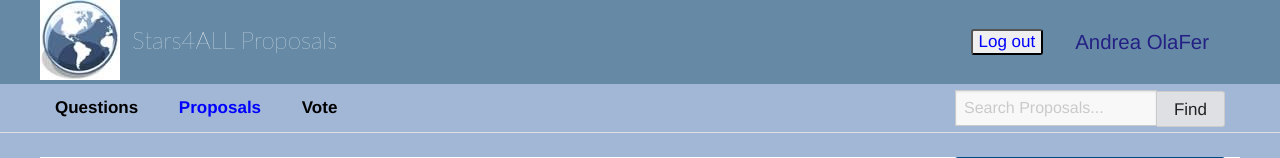
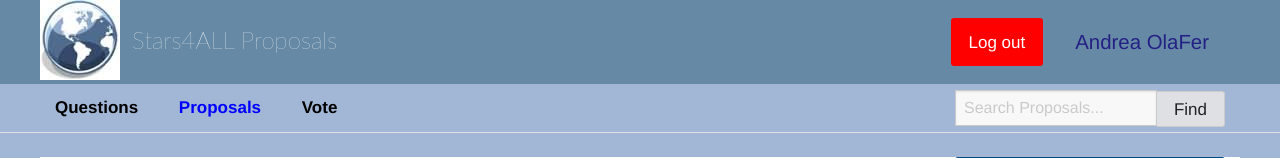
Before and after one commit to gonzalokito/Plantilla-Web, a PHP site: page /PropTopVot.php in a window 1280 px wide. Shown: the top 158 px of the page. Run offline with PHP 8.4, Linux system fonts and the light colour scheme; a user stored in the database is signed in; data comes from the database, SQL or seed files in the repository; some web fonts are replaced.

Commit message:
Cambio de Estilo

```diff
--- a/Debates.php
+++ b/Debates.php
@@ -73,19 +73,19 @@ $empezar_desde = ($pagina-1) * $cantidad_resultados_por_pagina;
   <li>
     <form <?php if ($_SESSION['login']==1){ echo 'style="display:none;"'; } ?> method="post" action="./Main.php" >
 
-	<input style="color:blue;" type="submit" name="commit1" value="Log in">
+	<input class="button" style="color:white;" type="submit" name="commit1" value="Log in">
 
 	</form>
     <form <?php if ($_SESSION['login']==0){ echo 'style="display:none;"'; } ?> method="post" action="./Main.php" >
 
-	<input style="color:blue;" type="submit" name="commit" value="Log out">
+	<input class="button" style="color:white;background-color:red" type="submit" name="commit" value="Log out">
 
 	</form>
 
 
   </li>
   <li>
-    <a <?php if ($_SESSION['login']==1){ echo 'style="display:none;"'; } ?> class="button" href="./Registrarse.php">Sign in</a>
+    <a <?php if ($_SESSION['login']==1){ echo 'style="display:none;"'; } ?> class="button" href="./Registrarse.php">Register</a>
 	<a <?php if ($_SESSION['login']==0){ echo 'style="display:none;"'; } ?> href="./Perfil.php" style="font-size:larger;color:#242084;"><?php echo $_SESSION['usuario']; ?></a>
   </li>
 
--- a/DebatesTopNew.php
+++ b/DebatesTopNew.php
@@ -73,19 +73,19 @@ $empezar_desde = ($pagina-1) * $cantidad_resultados_por_pagina;
   <li>
     <form <?php if ($_SESSION['login']==1){ echo 'style="display:none;"'; } ?> method="post" action="./Main.php" >
 
-	<input style="color:blue;" type="submit" name="commit1" value="Log in">
+	<input class="button" style="color:white;" type="submit" name="commit1" value="Log in">
 
 	</form>
     <form <?php if ($_SESSION['login']==0){ echo 'style="display:none;"'; } ?> method="post" action="./Main.php" >
 
-	<input style="color:blue;" type="submit" name="commit" value="Log out">
+	<input class="button" style="color:white;background-color:red" type="submit" name="commit" value="Log out">
 
 	</form>
 
 
   </li>
   <li>
-    <a <?php if ($_SESSION['login']==1){ echo 'style="display:none;"'; } ?> class="button" href="./Registrarse.php">Sign in</a>
+    <a <?php if ($_SESSION['login']==1){ echo 'style="display:none;"'; } ?> class="button" href="./Registrarse.php">Register</a>
 	<a <?php if ($_SESSION['login']==0){ echo 'style="display:none;"'; } ?> href="./Perfil.php" style="font-size:larger;color:#242084;"><?php echo $_SESSION['usuario']; ?></a>
   </li>
 
--- a/DebatesTopOld.php
+++ b/DebatesTopOld.php
@@ -73,19 +73,19 @@ $empezar_desde = ($pagina-1) * $cantidad_resultados_por_pagina;
   <li>
     <form <?php if ($_SESSION['login']==1){ echo 'style="display:none;"'; } ?> method="post" action="./Main.php" >
 
-	<input style="color:blue;" type="submit" name="commit1" value="Log in">
+	<input class="button" style="color:white;" type="submit" name="commit1" value="Log in">
 
 	</form>
     <form <?php if ($_SESSION['login']==0){ echo 'style="display:none;"'; } ?> method="post" action="./Main.php" >
 
-	<input style="color:blue;" type="submit" name="commit" value="Log out">
+	<input class="button" style="color:white;background-color:red" type="submit" name="commit" value="Log out">
 
 	</form>
 
 
   </li>
   <li>
-    <a <?php if ($_SESSION['login']==1){ echo 'style="display:none;"'; } ?> class="button" href="./Registrarse.php">Sign in</a>
+    <a <?php if ($_SESSION['login']==1){ echo 'style="display:none;"'; } ?> class="button" href="./Registrarse.php">Register</a>
 	<a <?php if ($_SESSION['login']==0){ echo 'style="display:none;"'; } ?> href="./Perfil.php" style="font-size:larger;color:#242084;"><?php echo $_SESSION['usuario']; ?></a>
   </li>
 
--- a/DelPerfil.php
+++ b/DelPerfil.php
@@ -41,19 +41,19 @@ if($_SESSION['login']==0){header('Location: ./Entrar.php');}
   <li>
     <form <?php if ($_SESSION['login']==1){ echo 'style="display:none;"'; } ?> method="post" action="./Main.php" >
 
-	<input style="color:blue;" type="submit" name="commit1" value="Log in">
+	<input class="button" style="color:white;" type="submit" name="commit1" value="Log in">
 
 	</form>
     <form <?php if ($_SESSION['login']==0){ echo 'style="display:none;"'; } ?> method="post" action="./Main.php" >
 
-	<input style="color:blue;" type="submit" name="commit" value="Log out">
+	<input class="button" style="color:white;background-color:red" type="submit" name="commit" value="Log out">
 
 	</form>
 
 
   </li>
   <li>
-    <a <?php if ($_SESSION['login']==1){ echo 'style="display:none;"'; } ?> class="button" href="./Registrarse.php">Sign in</a>
+    <a <?php if ($_SESSION['login']==1){ echo 'style="display:none;"'; } ?> class="button" href="./Registrarse.php">Register</a>
 	<a <?php if ($_SESSION['login']==0){ echo 'style="display:none;"'; } ?> href="./Perfil.php" style="font-size:larger;color:#242084;"><?php echo $_SESSION['usuario']; ?></a>
   </li>
 
--- a/Entrar.php
+++ b/Entrar.php
@@ -48,7 +48,7 @@ Return to main page
 
 
 <p <?php if ($_SESSION['login']==1 or $_SESSION['logout']==1 or $_SESSION['delprofile']==1){ echo 'style="display:none;"'; } ?> >
-  Don´t have an account? <a href="./Registrarse.php">Sign In</a>
+  Don´t have an account? <a href="./Registrarse.php">Register</a>
 </p>
 
 <form <?php if ($_SESSION['login']==1 or $_SESSION['logout']==1 or $_SESSION['delprofile']==1){ echo 'style="display:none;"'; } ?> class="new_user" id="new_user" action="./Entrar.php" accept-charset="UTF-8" method="post"><input name="utf8" type="hidden" value="✓"><input type="hidden" name="authenticity_token" value="no60/1jELEEPhm8n2Lzf4kKk+Xcts6mMvAfR7iXjuBMrw1h+lefaYZkvRxryz99INcON//fVb0V/KX2HXRtLYQ==">
--- a/Main.php
+++ b/Main.php
@@ -64,12 +64,12 @@ include("php/logout.php");
 
     <form <?php if ($_SESSION['login']==1){ echo 'style="display:none;"'; } ?> method="post" action="./Entrar.php" >
 
-	<input style="color:blue;" type="submit" name="commit1" value="Log in">
+	<input class="button" style="color:white;" type="submit" name="commit1" value="Log in">
 
 	</form>
     <form <?php if ($_SESSION['login']==0){ echo 'style="display:none;"'; } ?> method="post" action="./Main.php" >
 
-	<input style="color:blue;" type="submit" name="commit" value="Log out">
+	<input class="button" style="color:white;background-color:red" type="submit" name="commit" value="Log out">
 
 	</form>
 
@@ -77,7 +77,7 @@ include("php/logout.php");
   </li>
   <li>
 
-	<a <?php if ($_SESSION['login']==1){ echo 'style="display:none;"'; } ?> class="button" href="./Registrarse.php">Sign in</a>
+	<a <?php if ($_SESSION['login']==1){ echo 'style="display:none;"'; } ?> class="button" href="./Registrarse.php">Register</a>
 	<a <?php if ($_SESSION['login']==0){ echo 'style="display:none;"'; } ?> href="./Perfil.php" style="font-size:larger;color:#242084;"><?php echo $_SESSION['usuario']; ?></a>
   </li>
 
--- a/Perfil.php
+++ b/Perfil.php
@@ -42,12 +42,12 @@ if($_SESSION['login']==0){header('Location: ./Main.php');}
   <li>
     <form <?php if ($_SESSION['login']==1){ echo 'style="display:none;"'; } ?> method="post" action="./Main.php" >
 
-	<input style="color:blue;" type="submit" name="commit1" value="Log in">
+	<input class="button" style="color:white;" type="submit" name="commit1" value="Log in">
 
 	</form>
     <form <?php if ($_SESSION['login']==0){ echo 'style="display:none;"'; } ?> method="post" action="./Main.php" >
 
-	<input style="color:blue;" type="submit" name="commit" value="Log out">
+	<input class="button" style="color:white;background-color:red" type="submit" name="commit" value="Log out">
 
 	</form>
 
@@ -55,7 +55,7 @@ if($_SESSION['login']==0){header('Location: ./Main.php');}
   </li>
 
   <li>
-    <a <?php if ($_SESSION['login']==1){ echo 'style="display:none;"'; } ?> class="button" href="./Registrarse.php">Sign in</a>
+    <a <?php if ($_SESSION['login']==1){ echo 'style="display:none;"'; } ?> class="button" href="./Registrarse.php">Register</a>
 	<a <?php if ($_SESSION['login']==0){ echo 'style="display:none;"'; } ?> href="./Perfil.php" style="font-size:larger;color:#242084;"><?php echo $_SESSION['usuario']; ?></a>
   </li>
 
--- a/PropPerfil.php
+++ b/PropPerfil.php
@@ -72,19 +72,19 @@ $empezar_desde = ($pagina-1) * $cantidad_resultados_por_pagina;
   <li>
     <form <?php if ($_SESSION['login']==1){ echo 'style="display:none;"'; } ?> method="post" action="./Main.php" >
 
-	<input style="color:blue;" type="submit" name="commit1" value="Log in">
+	<input class="button" style="color:white;" type="submit" name="commit1" value="Log in">
 
 	</form>
     <form <?php if ($_SESSION['login']==0){ echo 'style="display:none;"'; } ?> method="post" action="./Main.php" >
 
-	<input style="color:blue;" type="submit" name="commit" value="Log out">
+	<input class="button" style="color:white;background-color:red" type="submit" name="commit" value="Log out">
 
 	</form>
 
 
   </li>
   <li>
-    <a <?php if ($_SESSION['login']==1){ echo 'style="display:none;"'; } ?> class="button" href="./Registrarse.php">Sign in</a>
+    <a <?php if ($_SESSION['login']==1){ echo 'style="display:none;"'; } ?> class="button" href="./Registrarse.php">Register</a>
 	<a <?php if ($_SESSION['login']==0){ echo 'style="display:none;"'; } ?> href="./Perfil.php" style="font-size:larger;color:#242084;"><?php echo $_SESSION['usuario']; ?></a>
   </li>
 
--- a/PropTopVot.php
+++ b/PropTopVot.php
@@ -15,14 +15,14 @@ if (isset($_GET["pagina"])) {
 			 //Si la petición desde la paginación es la página uno
 			 //en lugar de ir a 'index.php?pagina=1' se iría directamente a 'index.php'
 			 if ($_GET["pagina"] == 1) {
-				 header("Location: PropuestasCiudadanas.php");
+				 header("Location: PropTopVot.php");
 				 die();
 			 } else { //Si la petición desde la paginación no es para ir a la pagina 1, va a la que sea
 				 $pagina = $_GET["pagina"];
 			};
 
 		 } else { //Si la string no es numérica, redirige al index (por ejemplo: index.php?pagina=AAA)
-			 header("Location: PropuestasCiudadanas.php");
+			 header("Location: PropTopVot.php");
 			die();
 		 };
 	};
@@ -73,19 +73,19 @@ $empezar_desde = ($pagina-1) * $cantidad_resultados_por_pagina;
   <li>
     <form <?php if ($_SESSION['login']==1){ echo 'style="display:none;"'; } ?> method="post" action="./Main.php" >
 
-	<input style="color:blue;" type="submit" name="commit1" value="Log in">
+	<input class="button" style="color:white;" type="submit" name="commit1" value="Log in">
 
 	</form>
     <form <?php if ($_SESSION['login']==0){ echo 'style="display:none;"'; } ?> method="post" action="./Main.php" >
 
-	<input style="color:blue;" type="submit" name="commit" value="Log out">
+	<input class="button" style="color:white;background-color:red" type="submit" name="commit" value="Log out">
 
 	</form>
 
 
   </li>
   <li>
-    <a <?php if ($_SESSION['login']==1){ echo 'style="display:none;"'; } ?> class="button" href="./Registrarse.php">Sign in</a>
+    <a <?php if ($_SESSION['login']==1){ echo 'style="display:none;"'; } ?> class="button" href="./Registrarse.php">Register</a>
 	<a <?php if ($_SESSION['login']==0){ echo 'style="display:none;"'; } ?> href="./Perfil.php" style="font-size:larger;color:#242084;"><?php echo $_SESSION['usuario']; ?></a>
   </li>
 
--- a/PropuestasBusc.php
+++ b/PropuestasBusc.php
@@ -76,19 +76,19 @@ $empezar_desde = ($pagina-1) * $cantidad_resultados_por_pagina;
   <li>
     <form <?php if ($_SESSION['login']==1){ echo 'style="display:none;"'; } ?> method="post" action="./Main.php" >
 
-	<input style="color:blue;" type="submit" name="commit1" value="Log in">
+	<input class="button" style="color:white;" type="submit" name="commit1" value="Log in">
 
 	</form>
     <form <?php if ($_SESSION['login']==0){ echo 'style="display:none;"'; } ?> method="post" action="./Main.php" >
 
-	<input style="color:blue;" type="submit" name="commit" value="Log out">
+	<input class="button" style="color:white;background-color:red" type="submit" name="commit" value="Log out">
 
 	</form>
 
 
   </li>
   <li>
-    <a <?php if ($_SESSION['login']==1){ echo 'style="display:none;"'; } ?> class="button" href="./Registrarse.php">Sign in</a>
+    <a <?php if ($_SESSION['login']==1){ echo 'style="display:none;"'; } ?> class="button" href="./Registrarse.php">Register</a>
 	<a <?php if ($_SESSION['login']==0){ echo 'style="display:none;"'; } ?> href="./Perfil.php" style="font-size:larger;color:#242084;"><?php echo $_SESSION['usuario']; ?></a>
   </li>
 
--- a/PropuestasBuscEtq.php
+++ b/PropuestasBuscEtq.php
@@ -78,19 +78,19 @@ $empezar_desde = ($pagina-1) * $cantidad_resultados_por_pagina;
   <li>
     <form <?php if ($_SESSION['login']==1){ echo 'style="display:none;"'; } ?> method="post" action="./Main.php" >
 
-	<input style="color:blue;" type="submit" name="commit1" value="Log in">
+	<input class="button" style="color:white;" type="submit" name="commit1" value="Log in">
 
 	</form>
     <form <?php if ($_SESSION['login']==0){ echo 'style="display:none;"'; } ?> method="post" action="./Main.php" >
 
-	<input style="color:blue;" type="submit" name="commit" value="Log out">
+	<input class="button" style="color:white;background-color:red" type="submit" name="commit" value="Log out">
 
 	</form>
 
 
   </li>
   <li>
-    <a <?php if ($_SESSION['login']==1){ echo 'style="display:none;"'; } ?> class="button" href="./Registrarse.php">Sign in</a>
+    <a <?php if ($_SESSION['login']==1){ echo 'style="display:none;"'; } ?> class="button" href="./Registrarse.php">Register</a>
 	<a <?php if ($_SESSION['login']==0){ echo 'style="display:none;"'; } ?> href="./Perfil.php" style="font-size:larger;color:#242084;"><?php echo $_SESSION['usuario']; ?></a>
   </li>
 
--- a/PropuestasCiudadanas.php
+++ b/PropuestasCiudadanas.php
@@ -73,19 +73,19 @@ $empezar_desde = ($pagina-1) * $cantidad_resultados_por_pagina;
   <li>
     <form <?php if ($_SESSION['login']==1){ echo 'style="display:none;"'; } ?> method="post" action="./Main.php" >
 
-	<input style="color:blue;" type="submit" name="commit1" value="Log in">
+	<input class="button" style="color:white;" type="submit" name="commit1" value="Log in">
 
 	</form>
     <form <?php if ($_SESSION['login']==0){ echo 'style="display:none;"'; } ?> method="post" action="./Main.php" >
 
-	<input style="color:blue;" type="submit" name="commit" value="Log out">
+	<input class="button" style="color:white;background-color:red" type="submit" name="commit" value="Log out">
 
 	</form>
 
 
   </li>
   <li>
-    <a <?php if ($_SESSION['login']==1){ echo 'style="display:none;"'; } ?> class="button" href="./Registrarse.php">Sign in</a>
+    <a <?php if ($_SESSION['login']==1){ echo 'style="display:none;"'; } ?> class="button" href="./Registrarse.php">Register</a>
 	<a <?php if ($_SESSION['login']==0){ echo 'style="display:none;"'; } ?> href="./Perfil.php" style="font-size:larger;color:#242084;"><?php echo $_SESSION['usuario']; ?></a>
   </li>
 
--- a/PropuestasCiudadanasV.php
+++ b/PropuestasCiudadanasV.php
@@ -73,19 +73,19 @@ $empezar_desde = ($pagina-1) * $cantidad_resultados_por_pagina;
   <li>
     <form <?php if ($_SESSION['login']==1){ echo 'style="display:none;"'; } ?> method="post" action="./Main.php" >
 
-	<input style="color:blue;" type="submit" name="commit1" value="Log in">
+	<input class="button" style="color:white;" type="submit" name="commit1" value="Log in">
 
 	</form>
     <form <?php if ($_SESSION['login']==0){ echo 'style="display:none;"'; } ?> method="post" action="./Main.php" >
 
-	<input style="color:blue;" type="submit" name="commit" value="Log out">
+	<input class="button" style="color:white;background-color:red" type="submit" name="commit" value="Log out">
 
 	</form>
 
 
   </li>
   <li>
-    <a <?php if ($_SESSION['login']==1){ echo 'style="display:none;"'; } ?> class="button" href="./Registrarse.php">Sign in</a>
+    <a <?php if ($_SESSION['login']==1){ echo 'style="display:none;"'; } ?> class="button" href="./Registrarse.php">Register</a>
 	<a <?php if ($_SESSION['login']==0){ echo 'style="display:none;"'; } ?> href="./Perfil.php" style="font-size:larger;color:#242084;"><?php echo $_SESSION['usuario']; ?></a>
   </li>
 
--- a/QuestBusc.php
+++ b/QuestBusc.php
@@ -77,19 +77,19 @@ $empezar_desde = ($pagina-1) * $cantidad_resultados_por_pagina;
   <li>
     <form <?php if ($_SESSION['login']==1){ echo 'style="display:none;"'; } ?> method="post" action="./Main.php" >
 
-	<input style="color:blue;" type="submit" name="commit1" value="Log in">
+	<input class="button" style="color:white;" type="submit" name="commit1" value="Log in">
 
 	</form>
     <form <?php if ($_SESSION['login']==0){ echo 'style="display:none;"'; } ?> method="post" action="./Main.php" >
 
-	<input style="color:blue;" type="submit" name="commit" value="Log out">
+	<input class="button" style="color:white;background-color:red" type="submit" name="commit" value="Log out">
 
 	</form>
 
 
   </li>
   <li>
-    <a <?php if ($_SESSION['login']==1){ echo 'style="display:none;"'; } ?> class="button" href="./Registrarse.php">Sign in</a>
+    <a <?php if ($_SESSION['login']==1){ echo 'style="display:none;"'; } ?> class="button" href="./Registrarse.php">Register</a>
 	<a <?php if ($_SESSION['login']==0){ echo 'style="display:none;"'; } ?> href="./Perfil.php" style="font-size:larger;color:#242084;"><?php echo $_SESSION['usuario']; ?></a>
   </li>
 
--- a/VerPreg.php
+++ b/VerPreg.php
@@ -77,19 +77,19 @@ $datos = mysql_fetch_array($consulta_resultados);
   <li>
     <form <?php if ($_SESSION['login']==1){ echo 'style="display:none;"'; } ?> method="post" action="./Main.php" >
 
-	<input style="color:blue;" type="submit" name="commit1" value="Log in">
+	<input class="button" style="color:white;" type="submit" name="commit1" value="Log in">
 
 	</form>
     <form <?php if ($_SESSION['login']==0){ echo 'style="display:none;"'; } ?> method="post" action="./Main.php" >
 
-	<input style="color:blue;" type="submit" name="commit" value="Log out">
+	<input class="button" style="color:white;background-color:red" type="submit" name="commit" value="Log out">
 
 	</form>
 
 
   </li>
   <li>
-    <a <?php if ($_SESSION['login']==1){ echo 'style="display:none;"'; } ?> class="button" href="./Registrarse.php">Sign in</a>
+    <a <?php if ($_SESSION['login']==1){ echo 'style="display:none;"'; } ?> class="button" href="./Registrarse.php">Register</a>
 	<a <?php if ($_SESSION['login']==0){ echo 'style="display:none;"'; } ?> href="./Perfil.php" style="font-size:larger;color:#242084;"><?php echo $_SESSION['usuario']; ?></a>
   </li>
 
--- a/VerProp.php
+++ b/VerProp.php
@@ -78,19 +78,19 @@ $Conf=$datos['Confirmacion'];
   <li>
     <form <?php if ($_SESSION['login']==1){ echo 'style="display:none;"'; } ?> method="post" action="./Main.php" >
 
-	<input style="color:blue;" type="submit" name="commit1" value="Log in">
+	<input class="button" style="color:white;" type="submit" name="commit1" value="Log in">
 
 	</form>
     <form <?php if ($_SESSION['login']==0){ echo 'style="display:none;"'; } ?> method="post" action="./Main.php" >
 
-	<input style="color:blue;" type="submit" name="commit" value="Log out">
+	<input class="button" style="color:white;background-color:red" type="submit" name="commit" value="Log out">
 
 	</form>
 
 
   </li>
   <li>
-    <a <?php if ($_SESSION['login']==1){ echo 'style="display:none;"'; } ?> class="button" href="./Registrarse.php">Sign in</a>
+    <a <?php if ($_SESSION['login']==1){ echo 'style="display:none;"'; } ?> class="button" href="./Registrarse.php">Register</a>
 	<a <?php if ($_SESSION['login']==0){ echo 'style="display:none;"'; } ?> href="./Perfil.php" style="font-size:larger;color:#242084;"><?php echo $_SESSION['usuario']; ?></a>
   </li>
 
--- a/VerPropEdit.php
+++ b/VerPropEdit.php
@@ -44,19 +44,19 @@ $datos = mysql_fetch_array($consulta_resultados);
   <li>
     <form <?php if ($_SESSION['login']==1){ echo 'style="display:none;"'; } ?> method="post" action="./Main.php" >
 
-	<input style="color:blue;" type="submit" name="commit1" value="Log in">
+	<input class="button" style="color:white;" type="submit" name="commit1" value="Log in">
 
 	</form>
     <form <?php if ($_SESSION['login']==0){ echo 'style="display:none;"'; } ?> method="post" action="./Main.php" >
 
-	<input style="color:blue;" type="submit" name="commit" value="Log out">
+	<input class="button" style="color:white;background-color:red" type="submit" name="commit" value="Log out">
 
 	</form>
 
 
   </li>
   <li>
-    <a <?php if ($_SESSION['login']==1){ echo 'style="display:none;"'; } ?> class="button" href="./Registrarse.php">Sign in</a>
+    <a <?php if ($_SESSION['login']==1){ echo 'style="display:none;"'; } ?> class="button" href="./Registrarse.php">Register</a>
 	<a <?php if ($_SESSION['login']==0){ echo 'style="display:none;"'; } ?> href="./Perfil.php" style="font-size:larger;color:#242084;"><?php echo $_SESSION['usuario']; ?></a>
   </li>
 
--- a/pruebas.php
+++ b/pruebas.php
@@ -73,12 +73,12 @@ $empezar_desde = ($pagina-1) * $cantidad_resultados_por_pagina;
   <li>
     <form <?php if ($_SESSION['login']==1){ echo 'style="display:none;"'; } ?> method="post" action="./Main.php" >
 
-	<input style="color:blue;" type="submit" name="commit1" value="Log in">
+	<input class="button" style="color:white;" type="submit" name="commit1" value="Log in">
 
 	</form>
     <form <?php if ($_SESSION['login']==0){ echo 'style="display:none;"'; } ?> method="post" action="./Main.php" >
 
-	<input style="color:blue;" type="submit" name="commit" value="Log out">
+	<input class="button" style="color:white;background-color:red" type="submit" name="commit" value="Log out">
 
 	</form>
 
@@ -87,7 +87,7 @@ $empezar_desde = ($pagina-1) * $cantidad_resultados_por_pagina;
 
   </li>
   <li>
-    <a <?php if ($_SESSION['login']==1){ echo 'style="display:none;"'; } ?> class="button" href="./Registrarse.php">Sign in</a>
+    <a <?php if ($_SESSION['login']==1){ echo 'style="display:none;"'; } ?> class="button" href="./Registrarse.php">Register</a>
 	<a <?php if ($_SESSION['login']==0){ echo 'style="display:none;"'; } ?> href="./Perfil.php" style="font-size:larger;color:#242084;"><?php echo $_SESSION['usuario']; ?></a>
   </li>
 
```
Also changed, not shown: PropTopNew.php (+5 -5 lines), Registrarse.php (+4 -4 lines).
